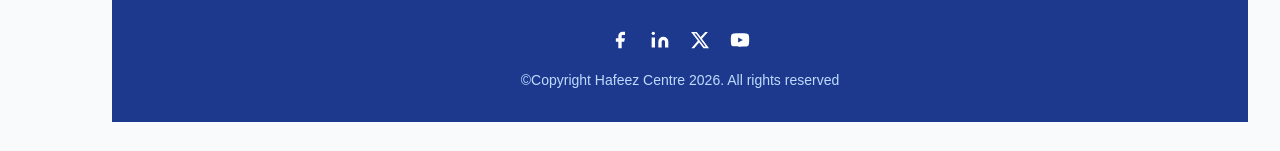
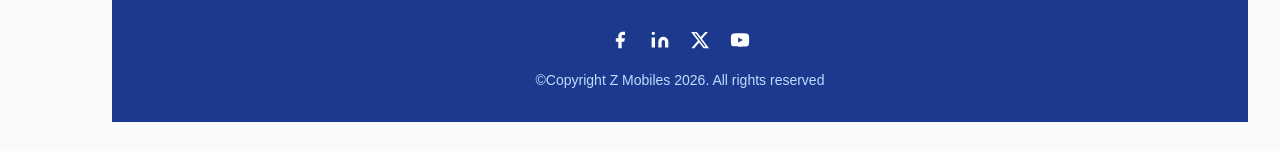
Before and after one commit to devareeshamaryam/Mobile-App, a Next.js app: page / in a window 1280 px wide. Shown: the part 955-1106 px from the top of the page. Built offline with nearby package versions, Linux system fonts and the light colour scheme; no server answers; the database is empty.

Commit message:
Updated footer

```diff
--- a/app/components/Footer.tsx
+++ b/app/components/Footer.tsx
@@ -37,7 +37,7 @@ export default function Footer() {
 
           {/* Copyright */}
         <p className="text-center text-sm text-blue-200">
-          ©Copyright Hafeez Centre 2026. All rights reserved
+          ©Copyright Z Mobiles 2026. All rights reserved
         </p>
 
       </div>
```
